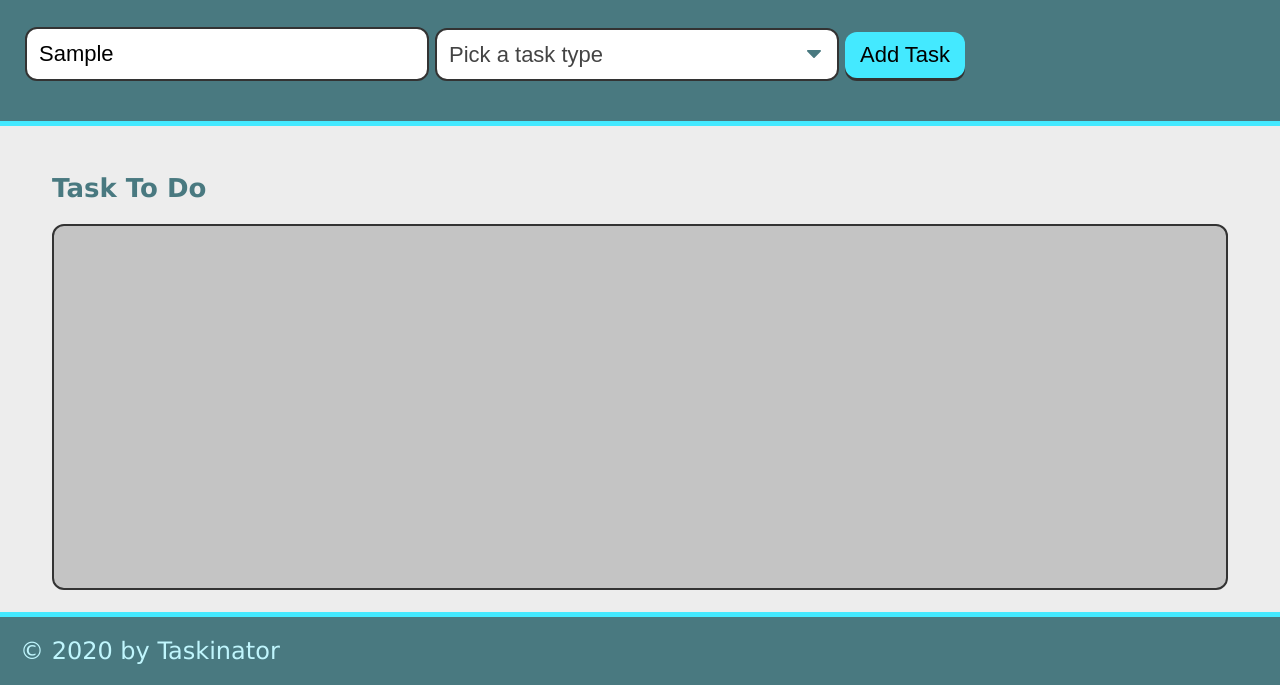
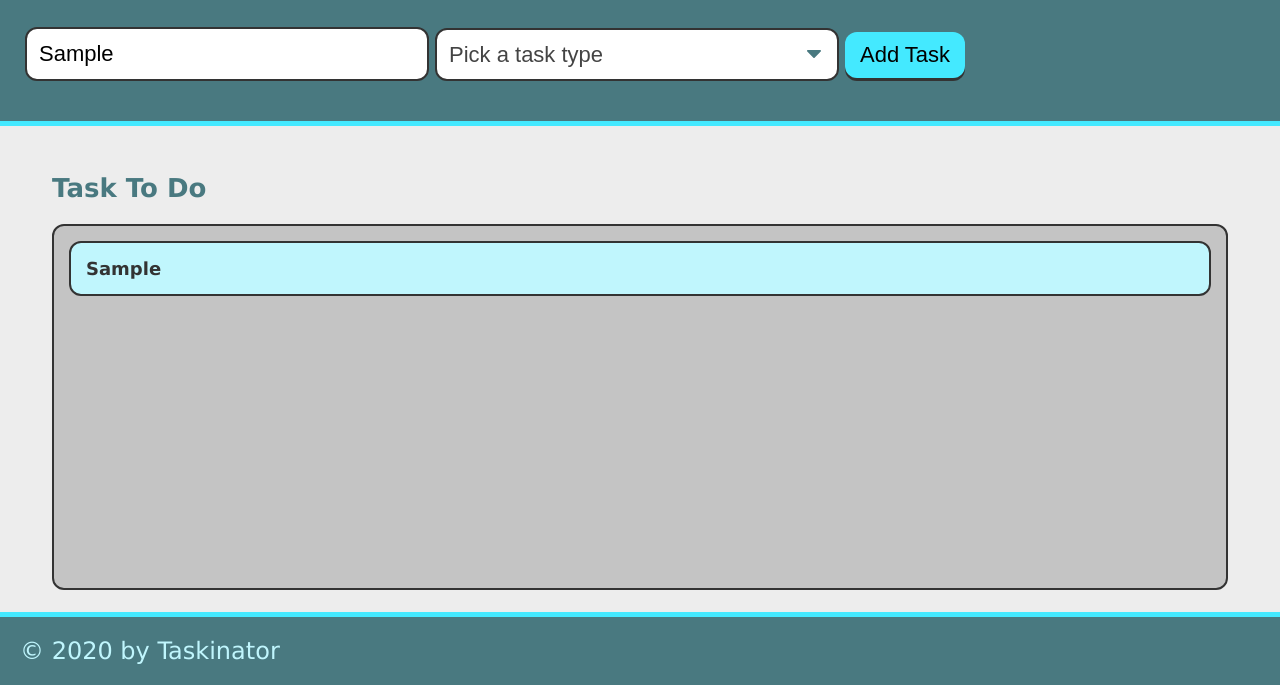
Before and after one commit to DangerBearAZ/taskinator, a plain HTML site: page index.html in a window 1280 px wide. Both pictures are taken after typing "Sample" into the empty fields and a click on the button "Add Task". Shown: the part 115-800 px from the top of the page. Drawn offline with Linux system fonts and the light colour scheme.

Commit message:
it works!

```diff
--- a/assets/js/script.js
+++ b/assets/js/script.js
@@ -1,12 +1,29 @@
 var formE1 = document.querySelector("#task-form");
 var tasksToDoE1 = document.querySelector("#tasks-to-do");
 
-var createTaskHandler = function (event) {
+var taskFormHandler = function(event) {
   event.preventDefault();
-var taskNameInput = document.querySelector("input[name='task-name]").value
+var taskNameInput = document.querySelector("input[name='task-name']").value;
 var taskTypeInput = document.querySelector("select[name='task-type']").value;
 
-// create list item
+//ask bcs had me change it to get elementby ID
+//var taskNameInput = document.getElementById("taskName").value;
+//var taskTypeInput = document.getElementById("taskType").value;
+
+//console.log(taskTypeInput, taskNameInput)
+
+//package up data as an oject
+var taskDataObj = {
+  name: taskNameInput,
+  type: taskTypeInput
+
+  };
+
+  createTaskE1(taskDataObj);
+};
+
+  var createTaskE1 = function (taskDataObj){
+    // create list item
 var listItemE1 = document.createElement("li");
 listItemE1.className = "task-item";
 
@@ -15,15 +32,13 @@ var taskInfoE1 = document.createElement("div");
 taskInfoE1.className = "task-info";
 
 // add HTML content to div
-taskInfoE1.innerHTML = "<h3 class='task-name'>" + taskNameInput + "</h3><span class='task-type'>" + taskTypeInput + "</span>";
+taskInfoE1.innerHTML = "<h3 class='task-name'>" + taskDataObj.name + "</h3><span class='task-type'>" + taskDataObj.type + "</span>";
 listItemE1.appendChild(taskInfoE1);
 
 
 // add entire list item to list
 tasksToDoE1.appendChild(listItemE1);
 
-console.dir(listItemE1);
+  }
 
-  };
-
- formE1.addEventListener("submit", createTaskHandler);
+ formE1.addEventListener("submit", taskFormHandler);
--- a/index.html
+++ b/index.html
@@ -12,9 +12,9 @@
     <header>
         <h1 class="page-title">Taskinator</h1>
         <p>Click the button below to add a new task!</p>
-        <form id= "task-form">
+        <form id="task-form">
           <div class="form-group">
-            <input type ="text" name="task-name" placeholder="EnterTaskName"/>
+            <input type="text" name="task-name" placeholder="Enter Task Name" />
           </div>
           <div class="form-group">
           <select name ="task-type" class="select-dropdown">
```
